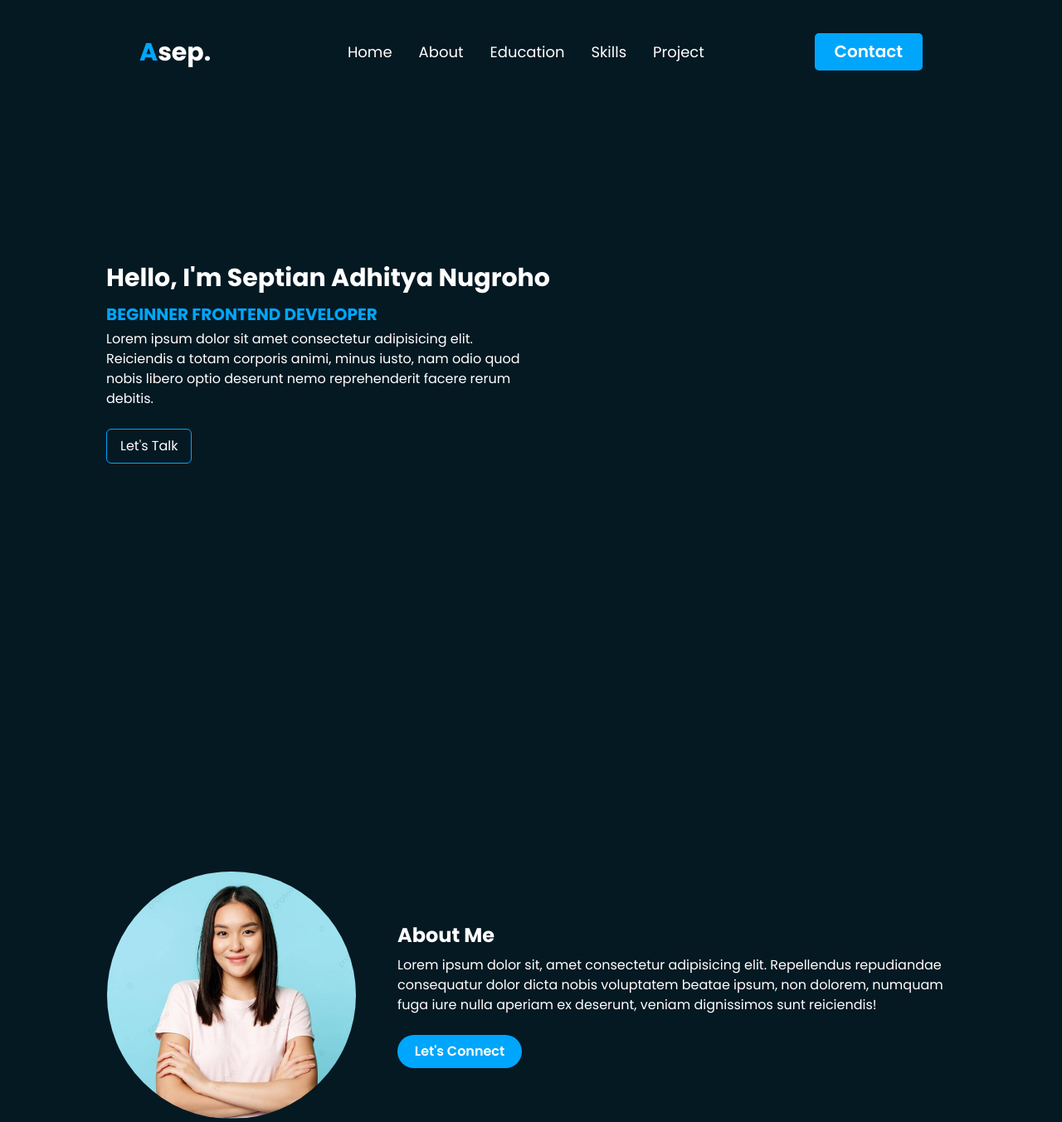
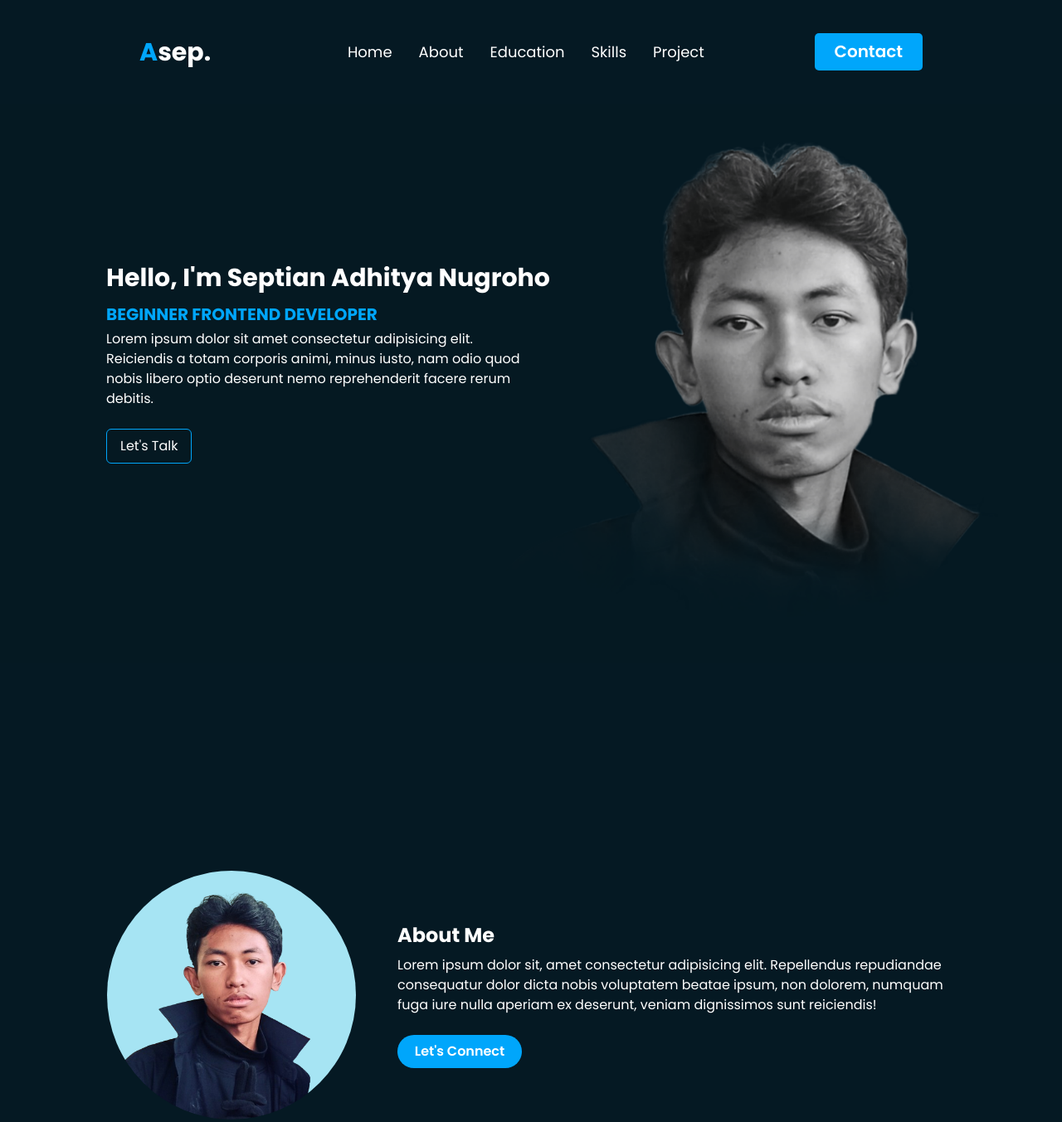
Before and after one commit to SeptianAdhityaN/SeptianAdhityaN.github.io, a website: page index.html in a window 1280 px wide. Shown: the top 1353 px of the page at 83% size. Drawn offline with nearby package versions, Linux system fonts and the light colour scheme.

Commit message:
Change Background

```diff
--- a/index.html
+++ b/index.html
@@ -19,7 +19,7 @@
     <header>
       <nav class="z-[100] w-full">
         <div
-          class="fixed w-full justify-between lg:items-center p-10 text-lg z-[2] bg-primary top-0"
+          class="fixed w-full justify-between lg:items-center p-10 text-lg z-[99] bg-primary top-0"
         >
           <div class="flex items-center justify-between lg:mx-24 md:px-8">
             <a href="" class="text-2xl font-bold md:text-3xl"
@@ -94,7 +94,8 @@
     <!-- NAVBAR END -->
 
     <!-- HERO SECTION START -->
-    <section id="home" class="flex h-screen w-full items-center md:px-[10%] px-[5%] py-0 justify-center md:justify-start">
+    <section id="home" class="flex h-screen w-full bg-[url(/dist/images/bg.png)] bg-cover bg-right bg-no-repeat">
+      <div class=" flex h-screen w-full items-center md:px-[10%] px-[5%] py-0 justify-center md:justify-start z-[2] lg:z-[1]">
       <div class="text-center md:text-left mt-[100px] max-w-screen-xl">
         <h1 class="mb-3 text-2xl font-bold md:text-3xl">
           Hello, I'm Septian Adhitya Nugroho
@@ -117,6 +118,8 @@
           >
         </div>
       </div>
+    </div>
+    <div class="absolute lg:bg-transparent w-full h-full duration-[3s] opacity-80 flex max-w-screen-md right-0 lg:hover:bg-primary bg-primary z-[1]"></div>
     </section>
     <!-- HERO SECTION END -->
 
@@ -125,7 +128,7 @@
       <div class="flex flex-wrap items-center justify-center w-full h-screen max-w-screen-xl">
         <img
           class="w-[300px] rounded-full"
-          src="dist/images/profile.png"
+          src="dist/images/photo.png"
           alt=""
         />
         <div class="flex flex-col lg:ml-[50px]">
```
Also changed, not shown: dist/css/style.css, dist/images/bg.png (added), dist/images/photo.png (added).
